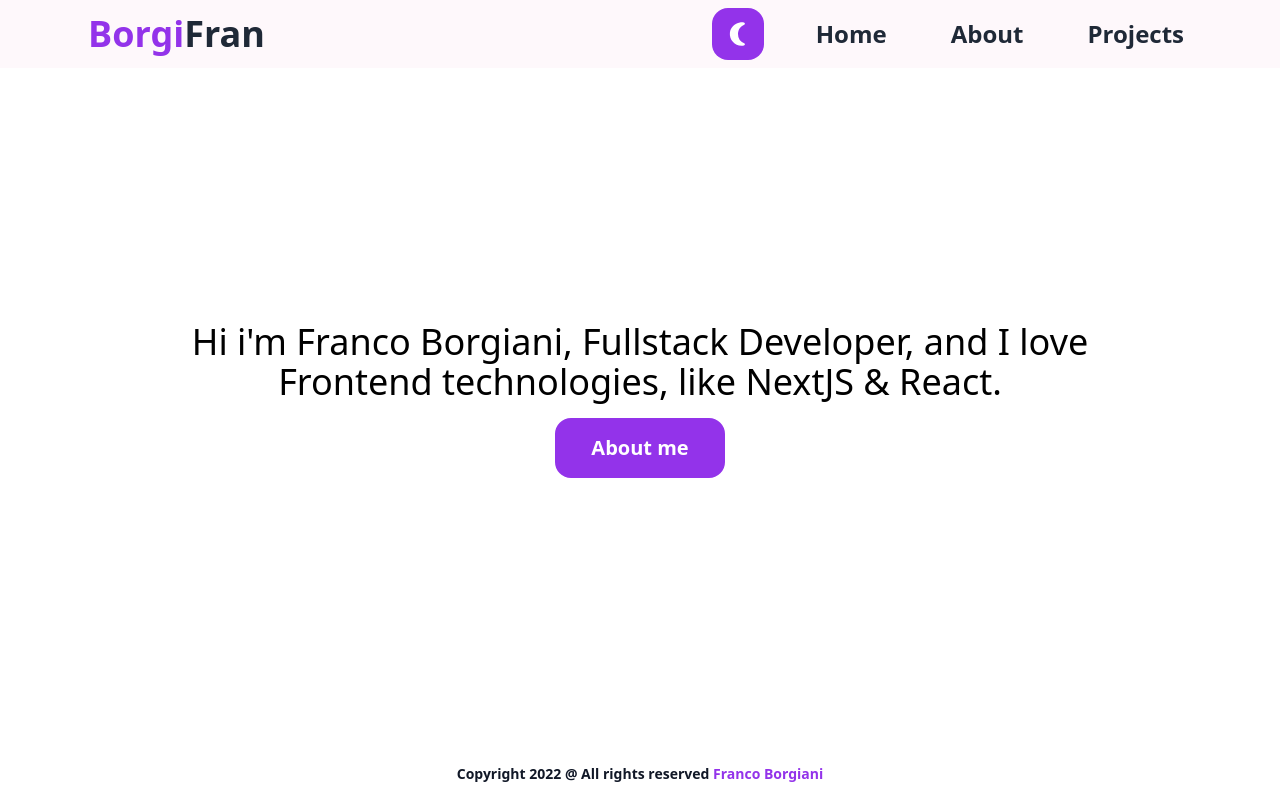
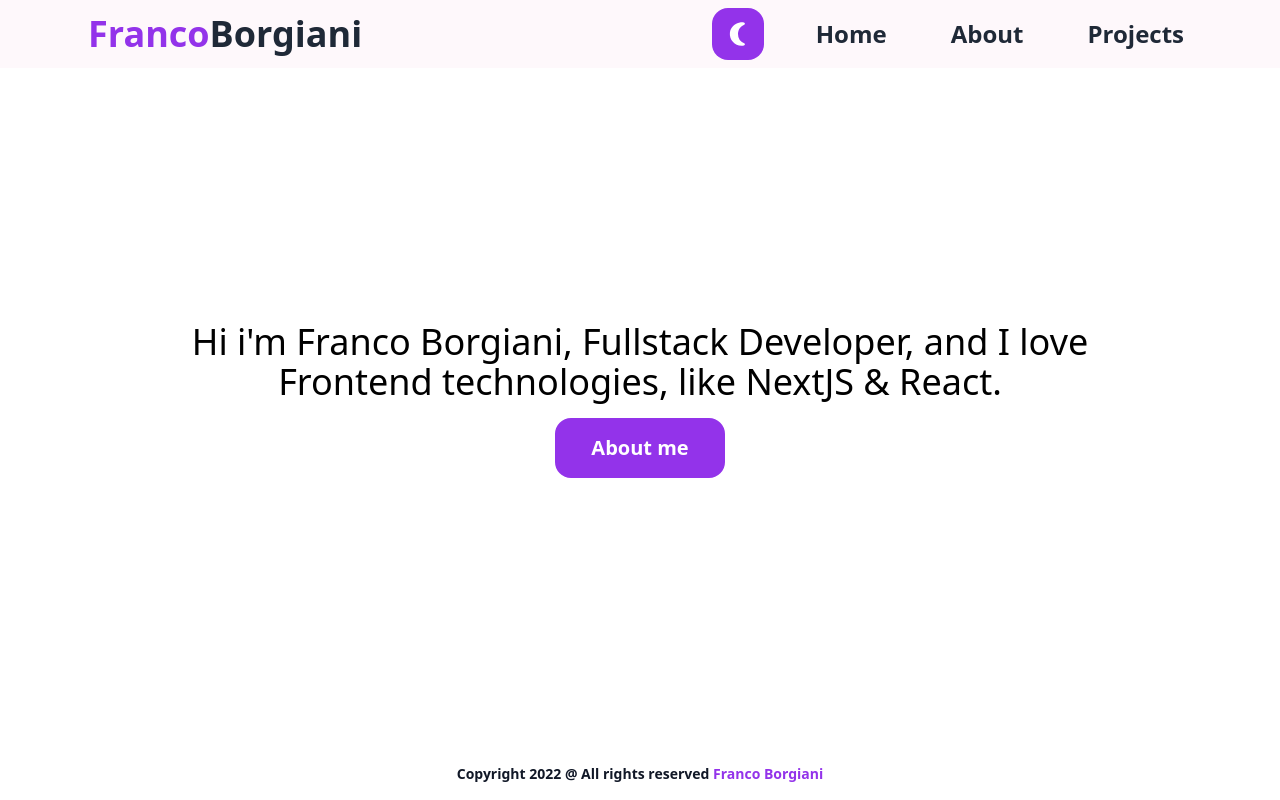
Before and after one commit to borgi-101/dark-portfolio-next, a Next.js app: page / in a window 1280 px wide. Built offline with nearby package versions, Linux system fonts and the light colour scheme.

Commit message:
[ADD] new seo

```diff
--- a/components/Header.jsx
+++ b/components/Header.jsx
@@ -20,11 +20,11 @@ const Header = () => {
         fixed top-0 left-0 right-0 bg-opacity-50 backdrop-blur-sm `
 			}`
 		}>
-			<div className={commonStyles + " max-w-6xl mx-auto"}>
+			<nav className={commonStyles + " max-w-6xl mx-auto"}>
 				<Link href="/">
 					<a>
-						<h1 className="px-6 text-3xl font-bold md:text-4xl">
-							<span className={darkmode ? "text-blue-300" : "text-purple-600"}>Borgi</span>Fran</h1>
+						<h2 className="px-6 text-3xl font-bold md:text-4xl">
+							<span className={darkmode ? "text-blue-300" : "text-purple-600"}>Franco</span>Borgiani</h2>
 					</a>
 				</Link>
 				<div className="flex">
@@ -50,7 +50,7 @@ const Header = () => {
 						<span className={`${spanStyles} ${+ toggle ? "-rotate-45" : ""}`}></span>
 					</button>
 				</div>
-			</div>
+			</nav>
 		</header>
 	)
 }
--- a/components/ProjectCard.jsx
+++ b/components/ProjectCard.jsx
@@ -2,8 +2,6 @@ import { useEffect } from "react";
 import {AiFillGithub , AiOutlineSelect} from "react-icons/ai";
 import Aos from 'aos';
 import 'aos/dist/aos.css';
-import Image from "next/image";
-import imagen from '../public/correagorondona.png'
 
 const ProjectCard = ({title, imageRoute, technologies, darkmode, github, live, projectDescription}) =>{
   useEffect(()=>{
--- a/pages/about/index.js
+++ b/pages/about/index.js
@@ -13,7 +13,7 @@ const About = () => {
       <Head>
         <meta
           name="description"
-          content="I am Franco Borgiani Fullstack Developer. If you want know more about me you can follow me in linkedin and instagram as Franco Borgiani"
+          content="I am Franco Borgiani. I'm Fullstack Developer, I love Javascript, React, and more web technologies"
         />
         <title>About | Franco Borgiani Fullstack Developer</title>
         <meta name="viewport" content="initial-scale=1.0, width=device-width" />
@@ -62,4 +62,13 @@ const About = () => {
     </div>
   );
 };
+
+const getStaticProps = () => {
+  return {
+    props: {
+
+    }
+  }
+}
+
 export default About;
--- a/pages/index.js
+++ b/pages/index.js
@@ -11,7 +11,7 @@ export default function Home() {
   return (
     <div className="w-full h-screen max-w-6xl mx-auto text-2xl text-center text-skyblue-100 md:px-8">
       <Head>
-        <meta name="description" content="I am Franco Borgiani Fullstack Developer and I love web technologies, as Javascript, React, Next and Express. Franco Borgiani..." />
+        <meta name="description" content="I am Franco Borgiani Fullstack Developer and I love web technologies, as Javascript, React, Next and Express. You can search me on Instagram and Facebook as Franco Borgiani" />
         <title>Home | Franco Borgiani Fullstack Developer</title>
         <meta name="viewport" content="initial-scale=1.0, width=device-width" />
         <meta name="robots" content="index, follow" />
--- a/pages/projects/index.js
+++ b/pages/projects/index.js
@@ -50,7 +50,7 @@ const Projects = () => {
       <Head>
         <meta
           name="description"
-          content="I am Franco Borgiani Fullstack Developer. If you want see more projects, you can follow me on Github as Franco Borgiani..."
+          content="I am Franco Borgiani Fullstack Developer. If you want see more projects, you can follow me on my Github: Franco Borgiani"
         />
         <title>Projects | Franco Borgiani Fullstack Developer</title>
         <meta name="viewport" content="initial-scale=1.0, width=device-width" />
@@ -104,4 +104,12 @@ const Projects = () => {
     </div>
   );
 };
+
+const getStaticProps = () => {
+  return {
+    props: {
+
+    }
+  }
+}
 export default Projects;
```
